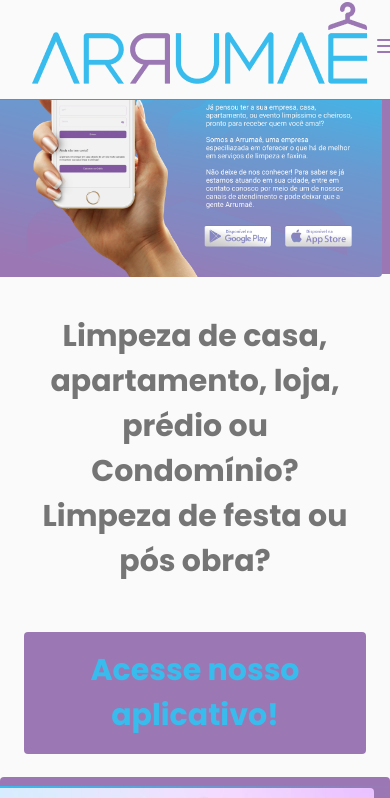
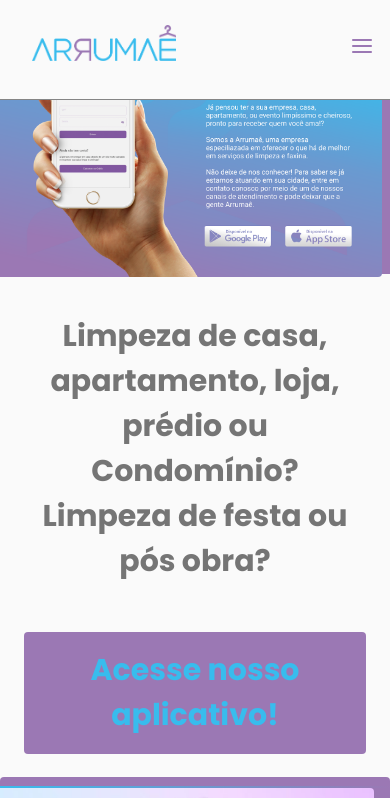
Before and after one commit to JosueLeit/ArrumaeSite, a plain HTML site: page index.html in a window 390 px wide. Shown: the top 798 px of the page. Drawn offline with nearby package versions, Linux system fonts and the light colour scheme; files whose address does not match are found by name.

```diff
--- a/index.html
+++ b/index.html
@@ -31,7 +31,7 @@
     <header id="header">
       <nav class="container">
         <a class="logo" href="index.html">
-          <img src="src/logo.png" alt="Nome da marca Arrumaê escrito"
+          <img src="src/logo.png" id="logo" alt="Nome da marca Arrumaê escrito"
         /></a>
         <div class="menu">
           <ul class="grid">
--- a/style.css
+++ b/style.css
@@ -134,8 +134,8 @@
 /* #header .logo {
   margin-top: 10%;
   width: 60%;
-  height: 80%; */
-}
+  height: 80%;
+}*/
 a.image .logo {
   position: relative;
   display: flex;
@@ -751,3 +751,9 @@
     margin-top: calc(var(--header-height)+9rem);
   }
 }
+
+@media (max-width: 767px) {
+  #logo {
+    width: 10rem;
+  }
+}
```
